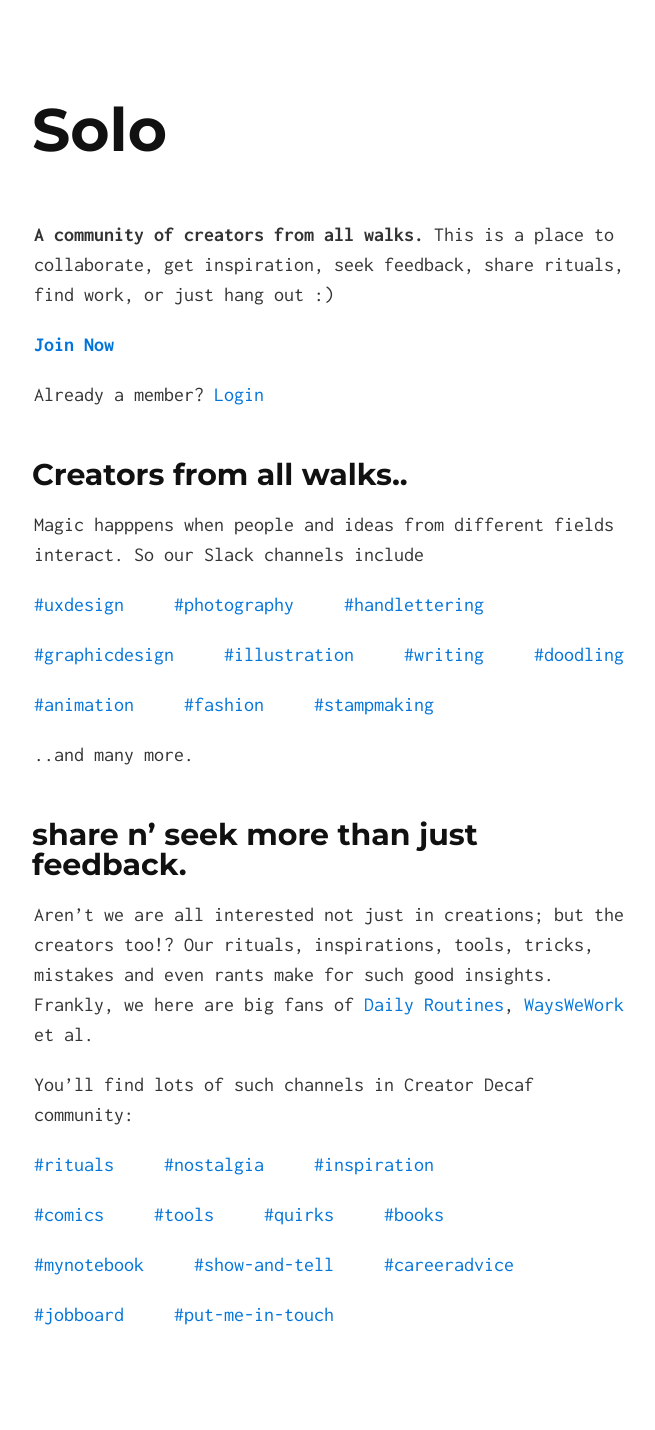
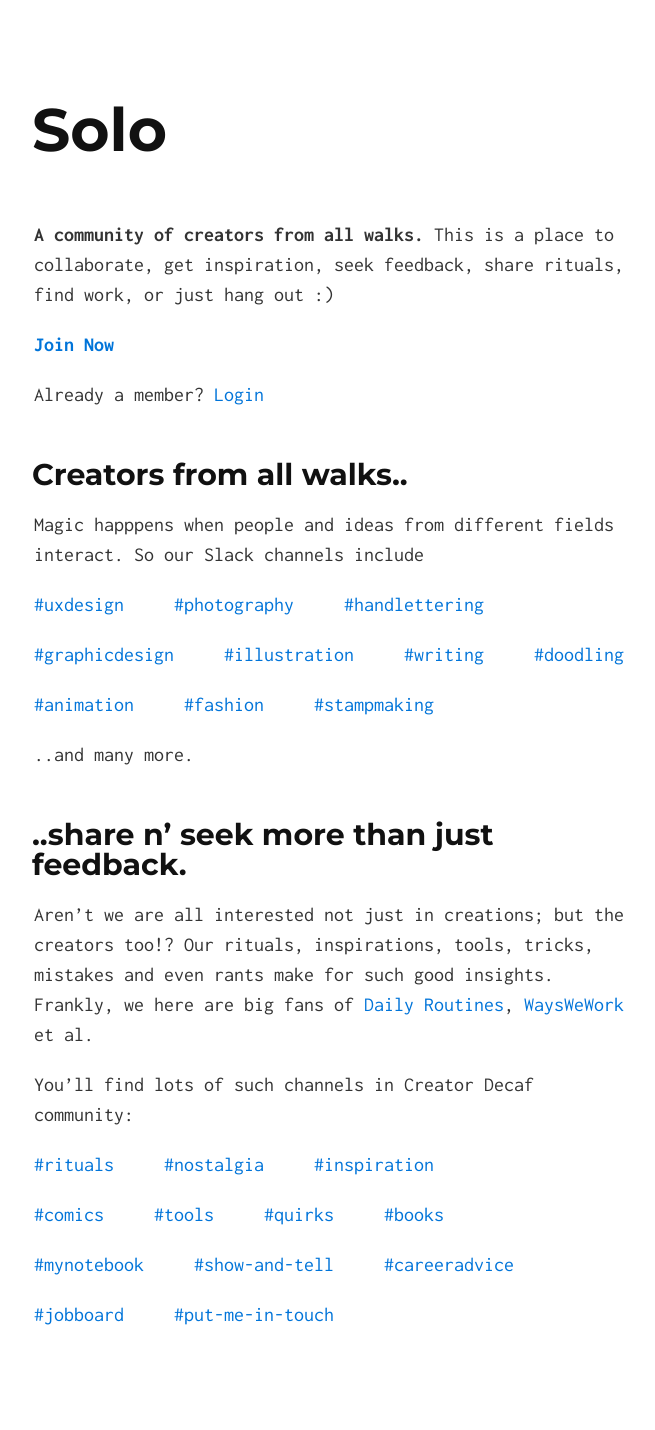
Before and after one commit to pzync/betterIndia, a Jekyll site: the page built from index.md, in a window 1280 px wide. Shown: the whole page, without its empty margins (306-961 px from the left). Built offline with Jekyll 4.4.1, drawn with Linux system fonts in a browser that asks for light colours.

Commit message:
added two dots before second section title

```diff
--- a/index.md
+++ b/index.md
@@ -26,7 +26,7 @@ Magic happpens when people and ideas from different fields interact. So our Slac
 
 
 
-## share n' seek more than just feedback.
+## ..share n' seek more than just feedback.
 Aren't we are all interested not just in creations; but the creators too!? Our rituals, inspirations, tools, tricks, mistakes and even rants make for such good insights. Frankly, we here are big fans of [Daily Routines](http://dailyroutines.typepad.com), [WaysWeWork](http://wayswework.io/) et al.
 
 
```
